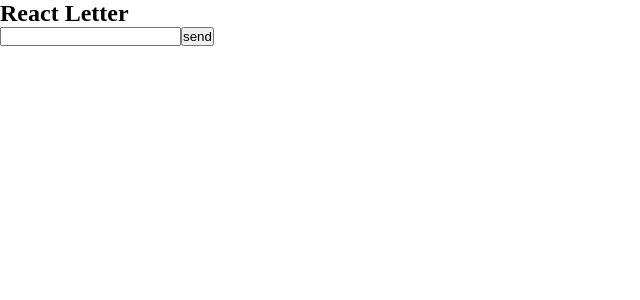
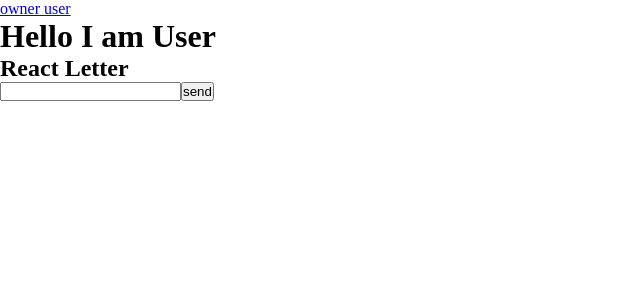
Before and after one commit to ropfoo/deepback, a React (Create React App) app in the folder app/: page /user in a window 1280 px wide. Shown: the top 300 px of the page, without its empty margins (0-640 px from the left). Built offline with nearby package versions, Linux system fonts and the light colour scheme; no server answers.

Commit message:
added basic routing

```diff
--- a/app/package.json
+++ b/app/package.json
@@ -10,6 +10,7 @@
     "node-sass": "^4.14.1",
     "react": "^16.13.1",
     "react-dom": "^16.13.1",
+    "react-router-dom": "^5.2.0",
     "react-scripts": "3.4.1"
   },
   "scripts": {
--- a/app/src/App.js
+++ b/app/src/App.js
@@ -1,56 +1,19 @@
 import React, { Component } from 'react';
-
-import Letter from './components/Letter';
+import User from './components/pages/User';
+import Owner from './components/pages/Owner';
+import { Link, Route, Switch } from 'react-router-dom';
 import './assets/sass/main.scss';
 
-import axios from 'axios';
-
-const url = 'http://localhost:8000/api/letters';
-const getLetters = () => {
-  axios
-    .get(url)
-    .then((response) => {
-      console.log(response.data[0]);
-      this.setState({some: response.data})
-    })
-    .catch((err) => {
-      console.log(err);
-    });
-};
-
 class App extends Component {
-  constructor(props) {
-    super(props);
-    this.state = {
-      something: "",
-    };
-  }
-
-  componentDidMount() {
-    axios
-    .get(url)
-    .then((response) => {
-      console.log(response.data.title);
-      const some = response.data
-      console.log(some)
-      this.setState({
-        something: response.data[0]
-      })
-    })
-    .catch((err) => {
-      console.log(err);
-    });
-  }
-
   render() {
     return (
       <div className='App'>
-        <header className='App-header'>
-          <Letter />
-        </header>
-        <div>{this.state.something.title}</div>
-        <div>{this.state.something.body}</div>
-        <div>{this.state.something._id}</div>
+        <Link to='/owner'>owner </Link>
+        <Link to='/user'>user </Link>
+        <Switch>
+          <Route path='/owner' component={Owner} />
+          <Route path='/user' component={User} />
+        </Switch>
       </div>
     );
   }
--- /dev/null
+++ b/app/src/components/pages/Owner.js
@@ -0,0 +1,43 @@
+import React, { Component } from 'react';
+
+import axios from 'axios';
+
+const url = 'http://localhost:8000/api/letters';
+
+class Owner extends Component {
+  constructor(props) {
+    super(props);
+    this.state = {
+      something: '',
+    };
+  }
+
+  componentDidMount() {
+    axios
+      .get(url)
+      .then((response) => {
+        console.log(response.data.title);
+        const some = response.data;
+        console.log(some);
+        this.setState({
+          something: response.data[0],
+        });
+      })
+      .catch((err) => {
+        console.log(err);
+      });
+  }
+
+  render() {
+    return (
+      <div>
+        <h1>Hello I am Owner</h1>
+        <div>{this.state.something.title}</div>
+        <div>{this.state.something.body}</div>
+        <div>{this.state.something._id}</div>
+      </div>
+    );
+  }
+}
+
+export default Owner;
--- /dev/null
+++ b/app/src/components/pages/User.js
@@ -0,0 +1,15 @@
+import React, { Component } from 'react';
+import Letter from '../modules/Letter';
+
+class User extends Component {
+  render() {
+    return (
+      <div>
+        <h1>Hello I am User</h1>
+        <Letter />
+      </div>
+    );
+  }
+}
+
+export default User;
--- a/app/src/index.js
+++ b/app/src/index.js
@@ -1,12 +1,13 @@
 import React from 'react';
 import ReactDOM from 'react-dom';
+import { BrowserRouter, Route, Switch } from 'react-router-dom';
 import App from './App';
 import * as serviceWorker from './serviceWorker';
 
 ReactDOM.render(
-  <React.StrictMode>
+  <BrowserRouter>
     <App />
-  </React.StrictMode>,
+  </BrowserRouter>,
   document.getElementById('root')
 );
 
```
Also changed, not shown: app/src/components/modules/Letter.js (renamed from app/src/components/Letter.js), 1 other file (tests, documents, lock files or other folders).
